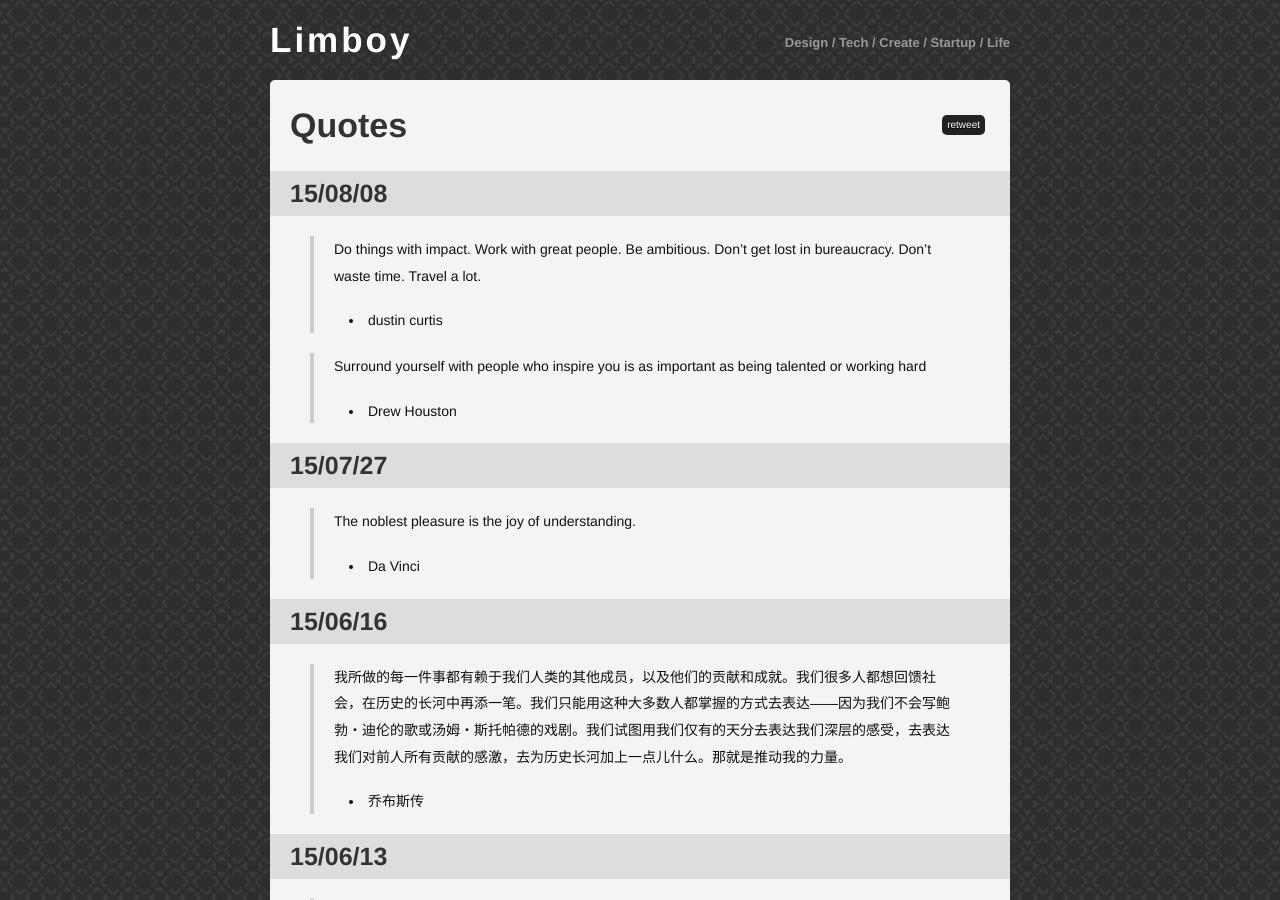
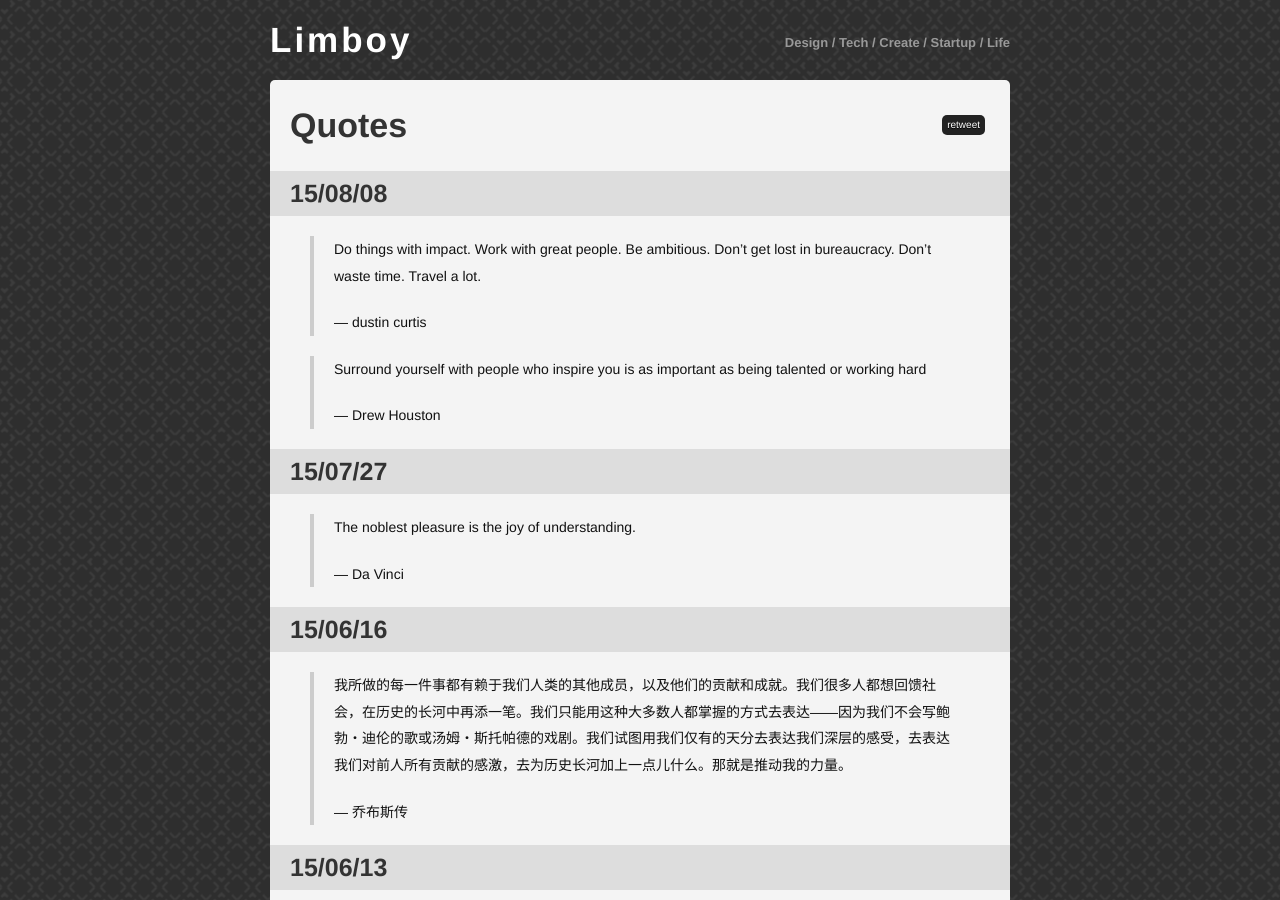
Before and after one commit to limboy/lzyy.github.com, a Jekyll site: the page built from quotes.md, in a window 1280 px wide and 900 px high. Built offline with Jekyll 4.4.1, drawn with Linux system fonts in a browser that asks for light colours; Markdown is read by kramdown in place of the engine named in the settings; comment, search, counter and statistics services are not loaded.

Commit message:
微调样式

```diff
--- a/quotes.md
+++ b/quotes.md
@@ -6,23 +6,23 @@ title: Quotes
 ### 15/08/08
 > Do things with impact. Work with great people. Be ambitious. Don't get lost in bureaucracy. Don't waste time. Travel a lot.
 >
-> - dustin curtis
+> — dustin curtis
 
 []()
 
 > Surround yourself with people who inspire you is as important as being talented or working hard
 >
-> - Drew Houston
+> — Drew Houston
 
 ### 15/07/27
 > The noblest pleasure is the joy of understanding.
 >
-> - Da Vinci
+> — Da Vinci
 
 ### 15/06/16
 > 我所做的每一件事都有赖于我们人类的其他成员，以及他们的贡献和成就。我们很多人都想回馈社会，在历史的长河中再添一笔。我们只能用这种大多数人都掌握的方式去表达——因为我们不会写鲍勃・迪伦的歌或汤姆・斯托帕德的戏剧。我们试图用我们仅有的天分去表达我们深层的感受，去表达我们对前人所有贡献的感激，去为历史长河加上一点儿什么。那就是推动我的力量。
 >
-> - 乔布斯传
+> — 乔布斯传
 
 ### 15/06/13
 
```
